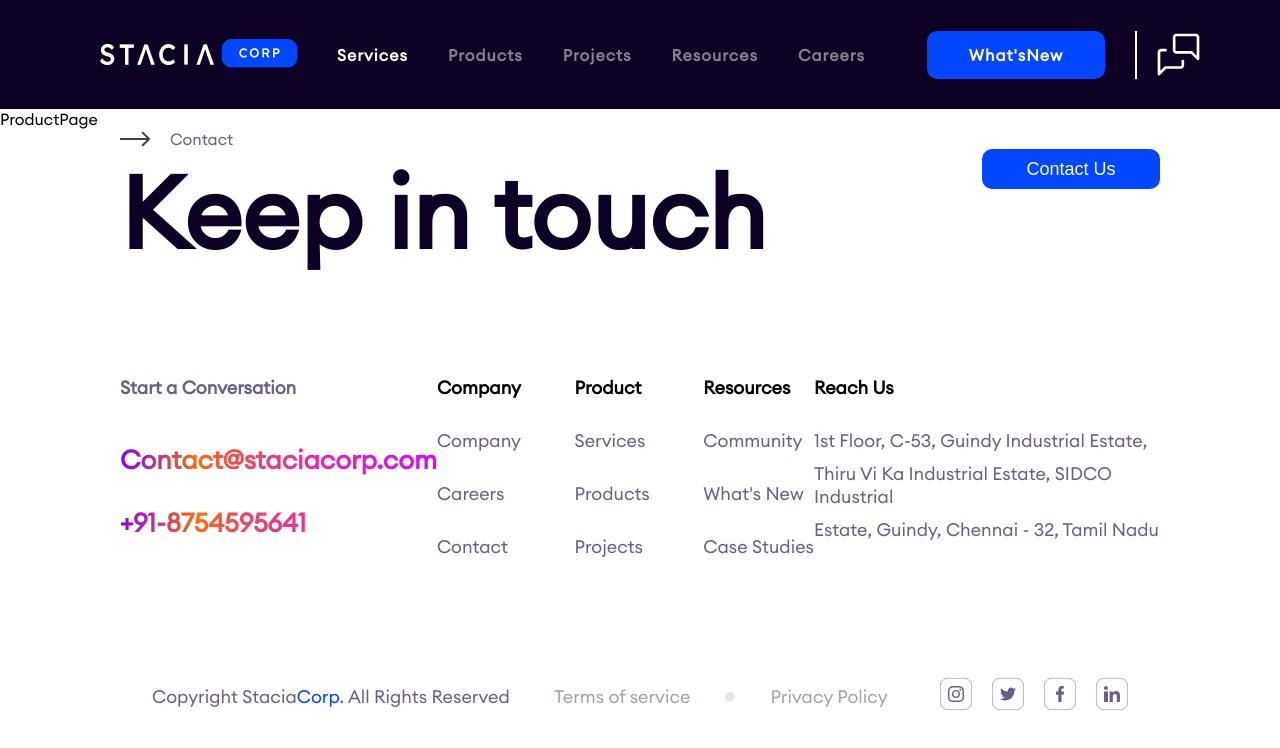
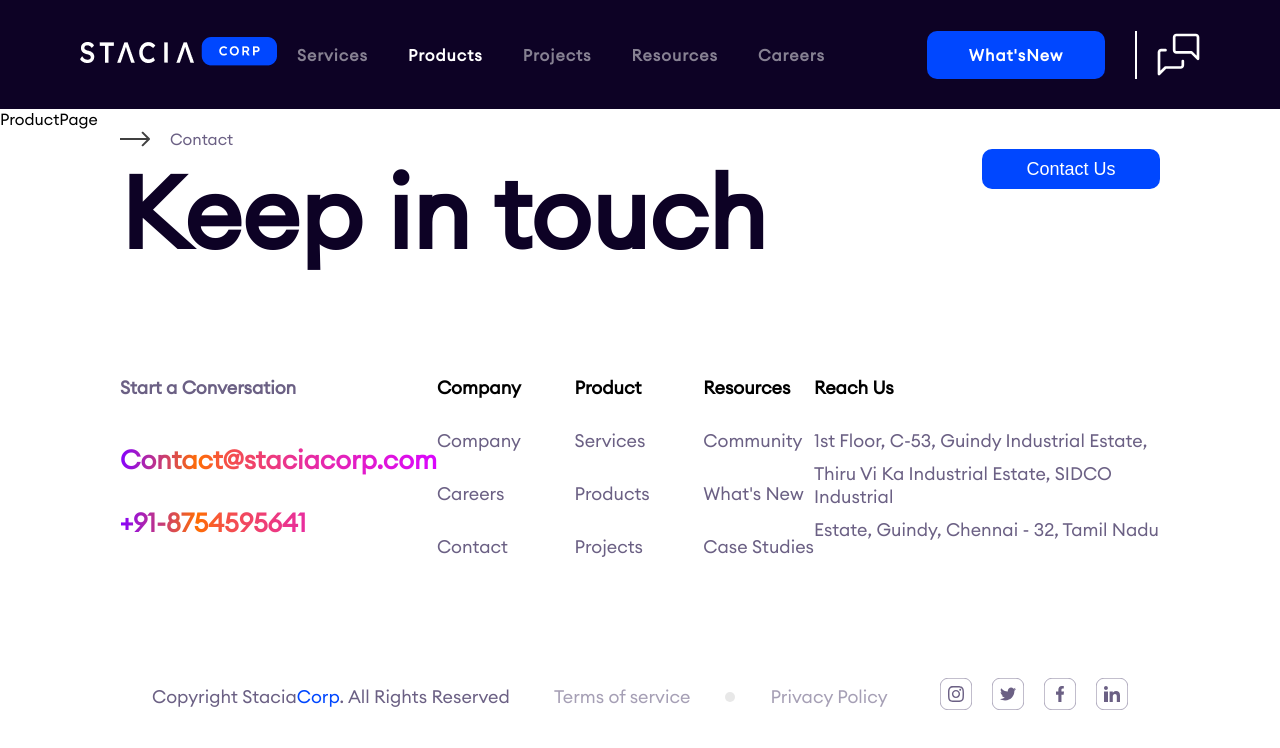
Before and after one commit to StaciaTech/staciawebsite, a React (Create React App) app: page /product in a window 1280 px wide. Shown: the top 748 px of the page. Built offline with nearby package versions, Linux system fonts and the light colour scheme.

Commit message:
removed-context

```diff
--- a/src/components/NavBar.jsx
+++ b/src/components/NavBar.jsx
@@ -1,108 +1,38 @@
 import React from "react";
-import { useContext } from "react";
 import "../styles/navbar.css";
-import { useNavigate } from "react-router-dom";
 import StaciaLogo from "../assets/StaciaLogo.svg";
 import ContactIcon from "../assets/ContactIcon.svg";
-import { Context } from "../context/context";
+import { NavLink, Link } from "react-router-dom";
 
 function NavBar() {
-  const NavbarStates = useContext(Context);
-  console.log(NavbarStates.isServiceActive);
-
-  const {
-    isServiceActive,
-    setIsServiceActive,
-    isProductActive,
-    setIsProductActive,
-    isProjectActive,
-    setIsProjectActive,
-    isCareerActive,
-    setIsCareerActive,
-  } = NavbarStates;
-
-  const navigate = useNavigate();
-
-  const homeHandler = () => {
-    setIsServiceActive(false);
-    setIsProductActive(false);
-    setIsProjectActive(false);
-    setIsCareerActive(false);
-    navigate("/");
-  };
-  const serviceActiveHandler = () => {
-    setIsServiceActive(true);
-    setIsProductActive(false);
-    setIsProjectActive(false);
-    setIsCareerActive(false);
-    navigate("/service");
-  };
-  const productActiveHandler = () => {
-    setIsServiceActive(false);
-    setIsProductActive(true);
-    setIsProjectActive(false);
-    setIsCareerActive(false);
-    navigate("/product");
-  };
-  const projectactiveHandler = () => {
-    setIsServiceActive(false);
-    setIsProductActive(false);
-    setIsProjectActive(true);
-    setIsCareerActive(false);
-    navigate("/project");
-  };
-  const careerActiveHandler = () => {
-    setIsServiceActive(false);
-    setIsProductActive(false);
-    setIsProjectActive(false);
-    setIsCareerActive(true);
-    navigate("/career");
-  };
-
   return (
     <div className="nav-container">
       <div className="nav-items-container">
         <div className="nav-left">
-          <img
-            src={StaciaLogo}
-            alt="Home"
-            className="nav-items"
-            onClick={homeHandler}
-          />
-          <div
-            className="nav-items"
-            onClick={serviceActiveHandler}
-            style={isServiceActive ? { opacity: 1 } : { opacity: 0.5 }}
-          >
+          <Link to={"/"}>
+            <img src={StaciaLogo} alt="Home" />
+          </Link>
+
+          <NavLink to={"/service"} className="nav-items">
             Services
-          </div>
-          <div
-            className="nav-items"
-            onClick={productActiveHandler}
-            style={isProductActive ? { opacity: 1 } : { opacity: 0.5 }}
-          >
+          </NavLink>
+          <NavLink to={"/product"} className="nav-items">
             Products
-          </div>
-          <div
-            className="nav-items"
-            onClick={projectactiveHandler}
-            style={isProjectActive ? { opacity: 1 } : { opacity: 0.5 }}
-          >
+          </NavLink>
+          <NavLink to={"/project"} className="nav-items">
             Projects
-          </div>
+          </NavLink>
           <div className="nav-items" style={{ opacity: 0.5 }}>
             Resources
           </div>
-          <div
-            className="nav-items"
-            onClick={careerActiveHandler}
-            style={isCareerActive ? { opacity: 1 } : { opacity: 0.5 }}
-          >
+          <NavLink to={"/career"} className="nav-items">
             Careers
-          </div>
+          </NavLink>
         </div>
         <div className="nav-right">
-          <div className="nav-item-whatsnew">What'sNew</div>
+          <Link to={"/whatsNew"} className="nav-item-whatsnew">
+            What'sNew
+          </Link>
           <div
             style={{
               height: "48px",
--- a/src/context/context.js
+++ /dev/null
@@ -1,79 +0,0 @@
-import { useEffect, useState, createContext } from "react";
-
-const Context = createContext();
-
-const Provides = ({ children }) => {
-  const [isServiceActive, setIsServiceActive] = useState(true);
-  const [isProductActive, setIsProductActive] = useState(false);
-  const [isProjectActive, setIsProjectActive] = useState(false);
-  const [isCareerActive, setIsCareerActive] = useState(false);
-
-  // service storage
-  useEffect(() => {
-    const data = window.sessionStorage.getItem("serviceReload");
-    if (data !== null) setIsServiceActive(JSON.parse(data));
-  }, []);
-
-  useEffect(() => {
-    window.sessionStorage.setItem(
-      "serviceReload",
-      JSON.stringify(isServiceActive)
-    );
-  }, [isServiceActive]);
-  // product storage
-  useEffect(() => {
-    const data = window.sessionStorage.getItem("productReload");
-    if (data !== null) setIsProductActive(JSON.parse(data));
-  }, []);
-
-  useEffect(() => {
-    window.sessionStorage.setItem(
-      "productReload",
-      JSON.stringify(isProductActive)
-    );
-  }, [isProductActive]);
-
-  // project storage
-  useEffect(() => {
-    const data = window.sessionStorage.getItem("projectReload");
-    if (data !== null) setIsProjectActive(JSON.parse(data));
-  }, []);
-
-  useEffect(() => {
-    window.sessionStorage.setItem(
-      "projectReload",
-      JSON.stringify(isProjectActive)
-    );
-  }, [isProjectActive]);
-
-  //career storage
-  useEffect(() => {
-    const data = window.sessionStorage.getItem("careerReload");
-    if (data !== null) setIsCareerActive(JSON.parse(data));
-  }, []);
-
-  useEffect(() => {
-    window.sessionStorage.setItem(
-      "careerReload",
-      JSON.stringify(isCareerActive)
-    );
-  }, [isCareerActive]);
-
-  return (
-    <Context.Provider
-      value={{
-        isServiceActive,
-        setIsServiceActive,
-        isProductActive,
-        setIsProductActive,
-        isProjectActive,
-        setIsProjectActive,
-        isCareerActive,
-        setIsCareerActive,
-      }}
-    >
-      {children}
-    </Context.Provider>
-  );
-};
-export { Context, Provides };
--- a/src/index.js
+++ b/src/index.js
@@ -4,16 +4,13 @@
 import App from "./App";
 import reportWebVitals from "./reportWebVitals";
 import { BrowserRouter } from "react-router-dom";
-import { Provides } from "./context/context";
 
 const root = ReactDOM.createRoot(document.getElementById("root"));
 root.render(
   <React.StrictMode>
-    <Provides>
-      <BrowserRouter>
-        <App />
-      </BrowserRouter>
-    </Provides>
+    <BrowserRouter>
+      <App />
+    </BrowserRouter>
   </React.StrictMode>
 );
 
--- a/src/styles/navbar.css
+++ b/src/styles/navbar.css
@@ -26,6 +26,21 @@
   font-weight: 600;
   letter-spacing: 1px;
   margin: 0px 20px;
+  opacity: 0.5;
+}
+.nav-item-active {
+  font-size: 16px;
+  font-weight: 600;
+  letter-spacing: 1px;
+  margin: 0px 20px;
+  opacity: 1;
+}
+a {
+  text-decoration: none;
+  color: white;
+}
+a.active {
+  opacity: 1;
 }
 .nav-items:hover {
   cursor: pointer;
```
